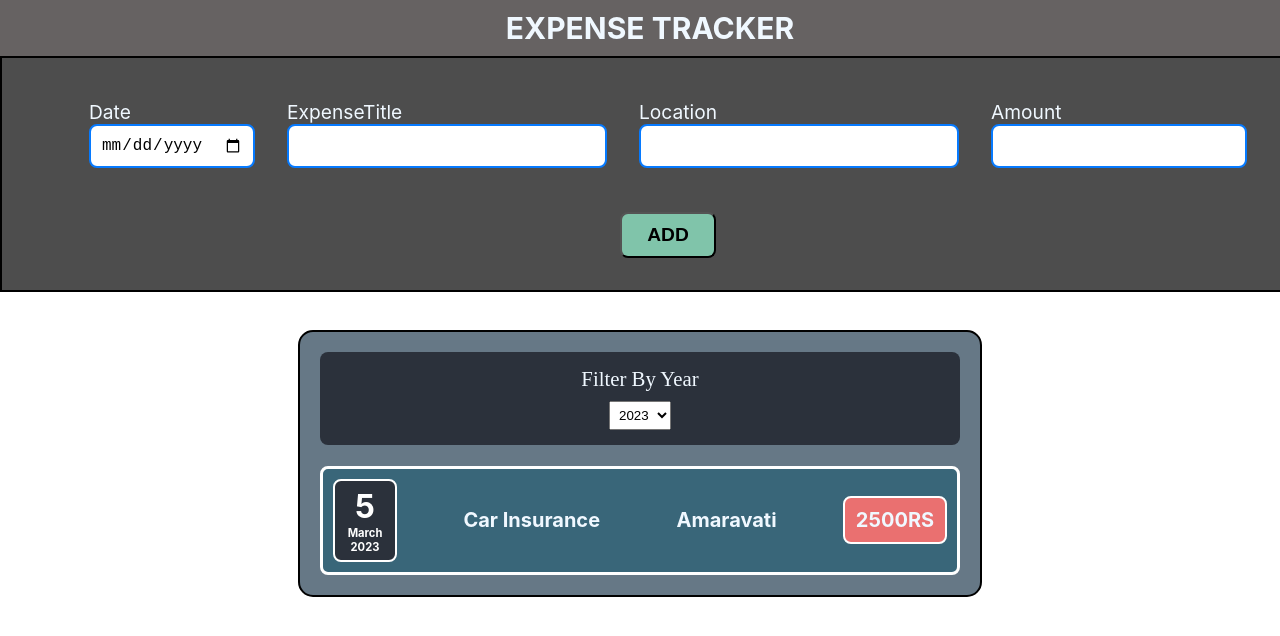
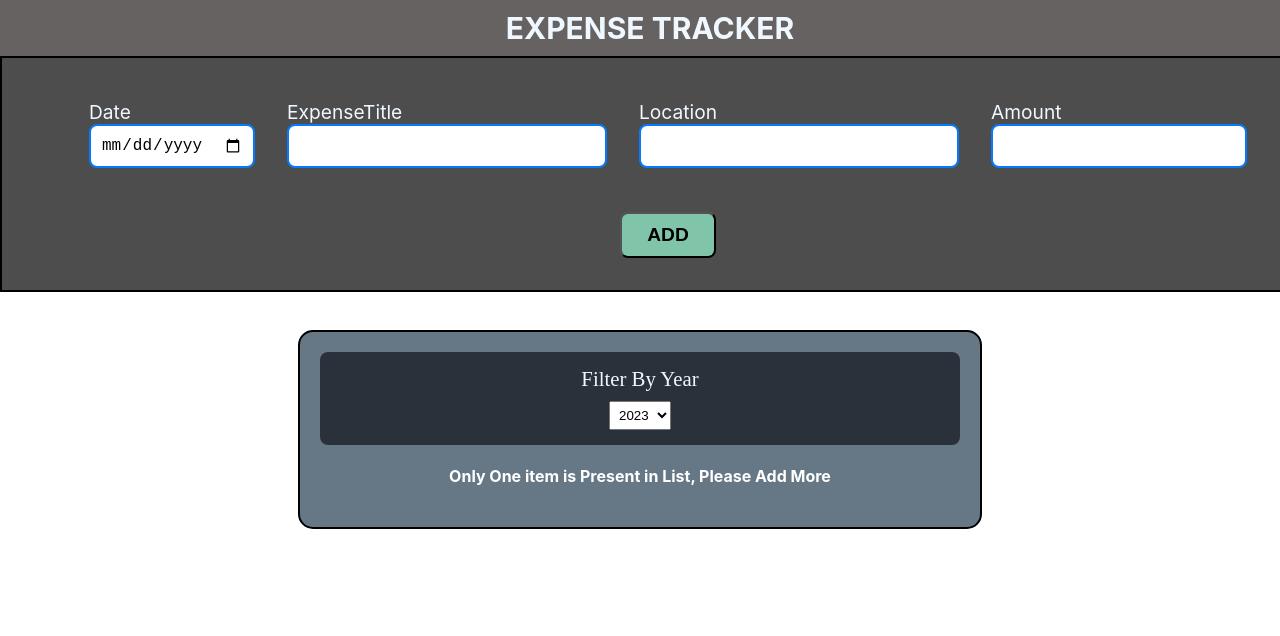
Before and after one commit to shubh532/react-app, a React (Create React App) app: page / in a window 1280 px wide. Shown: the top 636 px of the page. Built offline with nearby package versions, Linux system fonts and the light colour scheme.

Commit message:
optimize to make cleanCode, Separate filtered List

```diff
--- a/src/App.js
+++ b/src/App.js
@@ -1,4 +1,4 @@
-import ExpenseItem from "./MyComponents/Expenses/ExpenseItem";
+import ExpenseList from "./MyComponents/Expenses/expenseList";
 import Card from "./MyComponents/UI/Card";
 import ExpenseFilter from "./MyComponents/Expenses/expenseFilter";
 import FormData from "./MyComponents/Expenses/RetriveDataFromForm";
@@ -16,7 +16,7 @@ function App() {
   const [oldExpense,setNewExpense]=useState(expense)
 
 
-const addExpenseToScreen=(expenseData)=>{
+  const addExpenseToScreen=(expenseData)=>{
   setNewExpense((prevExpense)=>{
     return[expenseData,...prevExpense]
   })
@@ -28,18 +28,7 @@ const addExpenseToScreen=(expenseData)=>{
     return Expense.date.getFullYear().toString()==filteredYear;
   })
 
-  let expensesByFilter=<p style={{color:"white"}}>No Data Found</p>
-  if (filteredExpens.length>0){
-    expensesByFilter=filteredExpens.map((item)=>(
-      <ExpenseItem
-          key={item.id}
-          date={item.date}
-          title={item.title}
-          location={item.location}
-          amount={item.amount}
-        ></ExpenseItem>)
-        )
-  }
+
 
   return (
     <div className="App">
@@ -47,7 +36,7 @@ const addExpenseToScreen=(expenseData)=>{
         <FormData takeData={addExpenseToScreen}/>
         <Card>
           <ExpenseFilter selected={filteredYear} onChangeFilter={filterChange}></ExpenseFilter>
-          {expensesByFilter}
+          <ExpenseList items={filteredExpens}></ExpenseList>
         </Card>
 
     </div>
--- a/src/MyComponents/Expenses/ExpenseItem.js
+++ b/src/MyComponents/Expenses/ExpenseItem.js
@@ -3,13 +3,14 @@ import Date from "./Date"
 import "./Expense.css";
 function ExpenseItem(props) {
 
-  return (
+  return (<li>
       <div className="expenseIem-container">
         <Date date={props.date}></Date>
         <div className="expense">{props.title}</div>
         <div className="locationitem">{props.location}</div>
         <div className="amountitem">{props.amount}RS</div>
-    </div>
+     </div>
+  </li>
   );
 }
 export default ExpenseItem;
--- /dev/null
+++ b/src/MyComponents/Expenses/ExpenseList.css
@@ -0,0 +1,11 @@
+.noData_Msg{
+    color: aliceblue;
+}
+.One_Data_Msg{
+    color: rgb(255, 255, 255);
+    text-align: center;
+}
+.expense-list{
+    padding: 0;
+    list-style: none;
+}
--- /dev/null
+++ b/src/MyComponents/Expenses/expenseList.js
@@ -0,0 +1,26 @@
+import React from "react";
+import ExpenseItem from "./ExpenseItem";
+import "./ExpenseList.css"
+function ExpenseList(props){
+
+  if (props.items.length===0){
+    return <h2 className="noData_Msg">No Data Found</h2>
+  } else if(props.items.length===1){
+    return <h4 className="One_Data_Msg">Only One item is Present in List, Please Add More</h4>
+  }
+  return(<ul className="expense-list">
+  {props.items.map((item)=>(
+      <ExpenseItem
+          key={item.id}
+          date={item.date}
+          title={item.title}
+          location={item.location}
+          amount={item.amount}
+        ></ExpenseItem>
+      )
+    )
+  }
+  </ul>)
+}
+
+export default ExpenseList;
```
